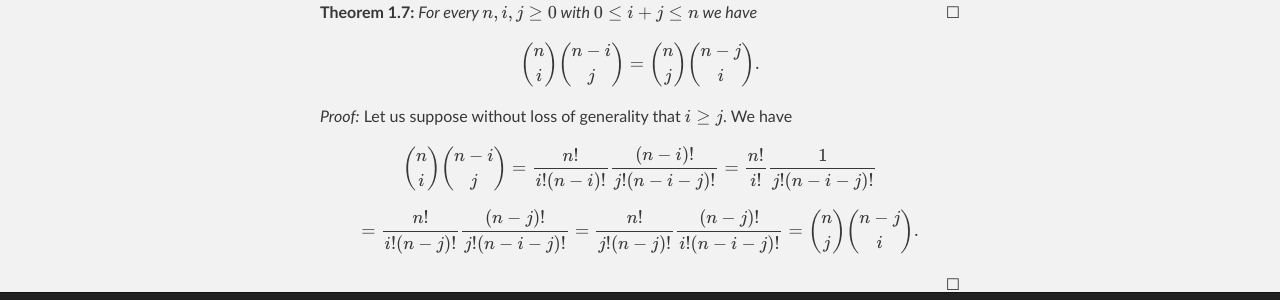
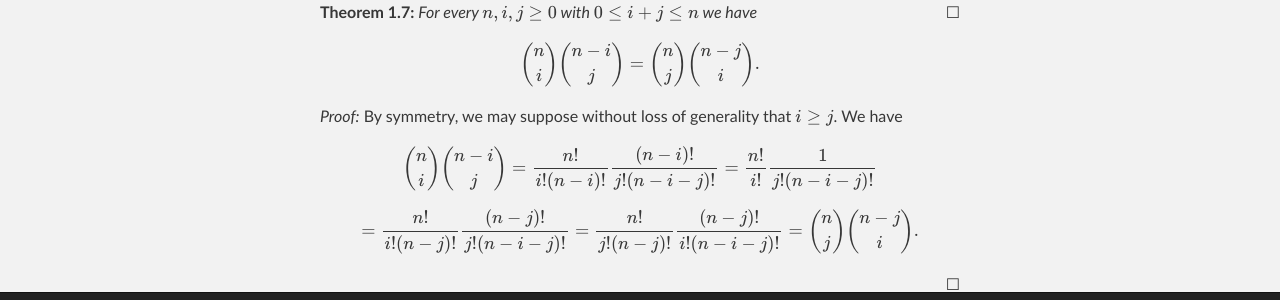
Before and after one commit to wbhart/SimpleMath, a Jekyll site: the page built from binomial.html, in a window 1280 px wide. Shown: the part 1848-2148 px from the top of the page. Built offline with Jekyll 4.4.1, drawn with Linux system fonts in a browser that asks for light colours; formulas are drawn with MathJax 3.

Commit message:
Update binomial.html

```diff
--- a/binomial.html
+++ b/binomial.html
@@ -73,7 +73,7 @@ $$\binom{n - 1}{i} - \binom{n - 1}{i - 1} = \frac{n - i}{n}\binom{n}{i} - \frac{
 $$\binom{n}{i}\binom{n - i}{j} = \binom{n}{j}\binom{n - j}{i}.$$
 </theorem>
 
-<proof> Let us suppose without loss of generality that $i \geq j$. We have
+<proof> By symmetry, we may suppose without loss of generality that $i \geq j$. We have
 $$\binom{n}{i}\binom{n - i}{j} = \frac{n!}{i!(n - i)!}\frac{(n - i)!}{j!(n - i - j)!}
 = \frac{n!}{i!}\frac{1}{j!(n - i - j)!}$$ $$= \frac{n!}{i!(n - j)!}\frac{(n - j)!}{j!(n - i - j)!}
 = \frac{n!}{j!(n - j)!}\frac{(n - j)!}{i!(n - i - j)!} = \binom{n}{j}\binom{n - j}{i}.$$
```
